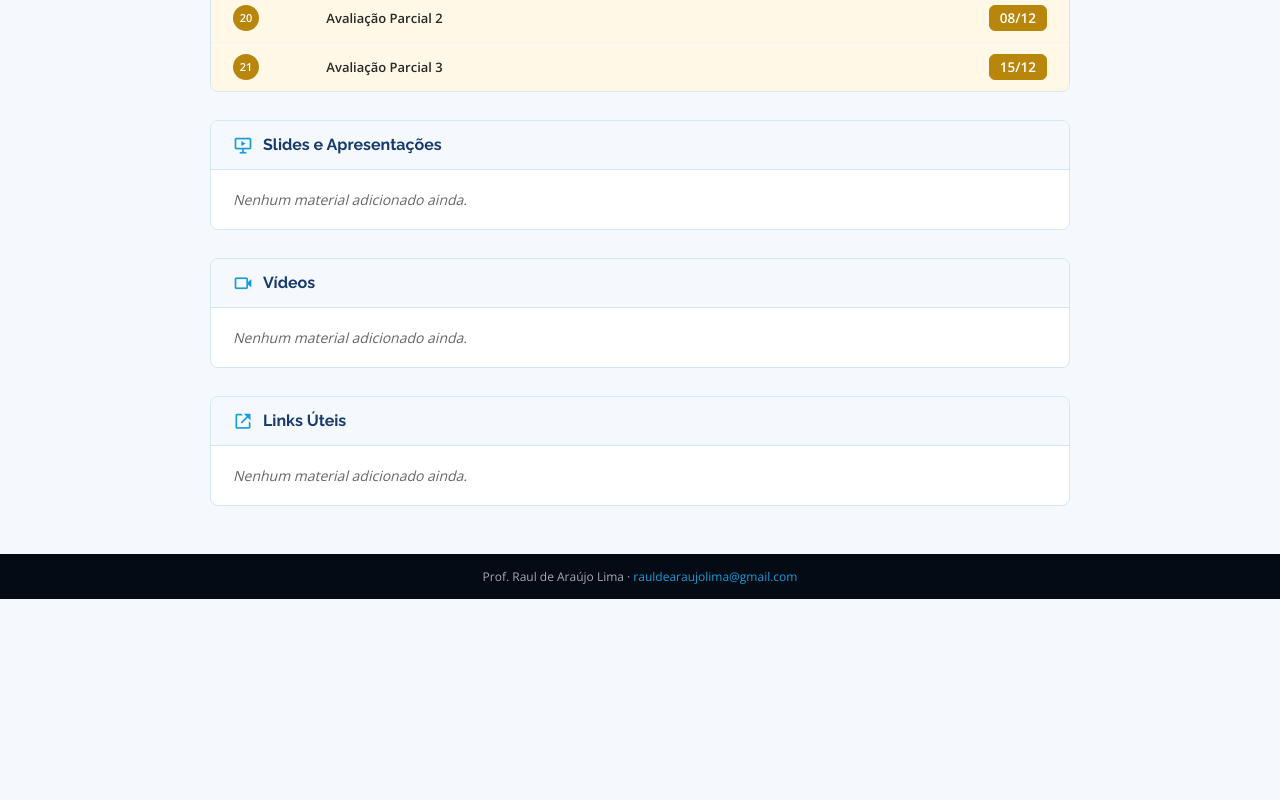
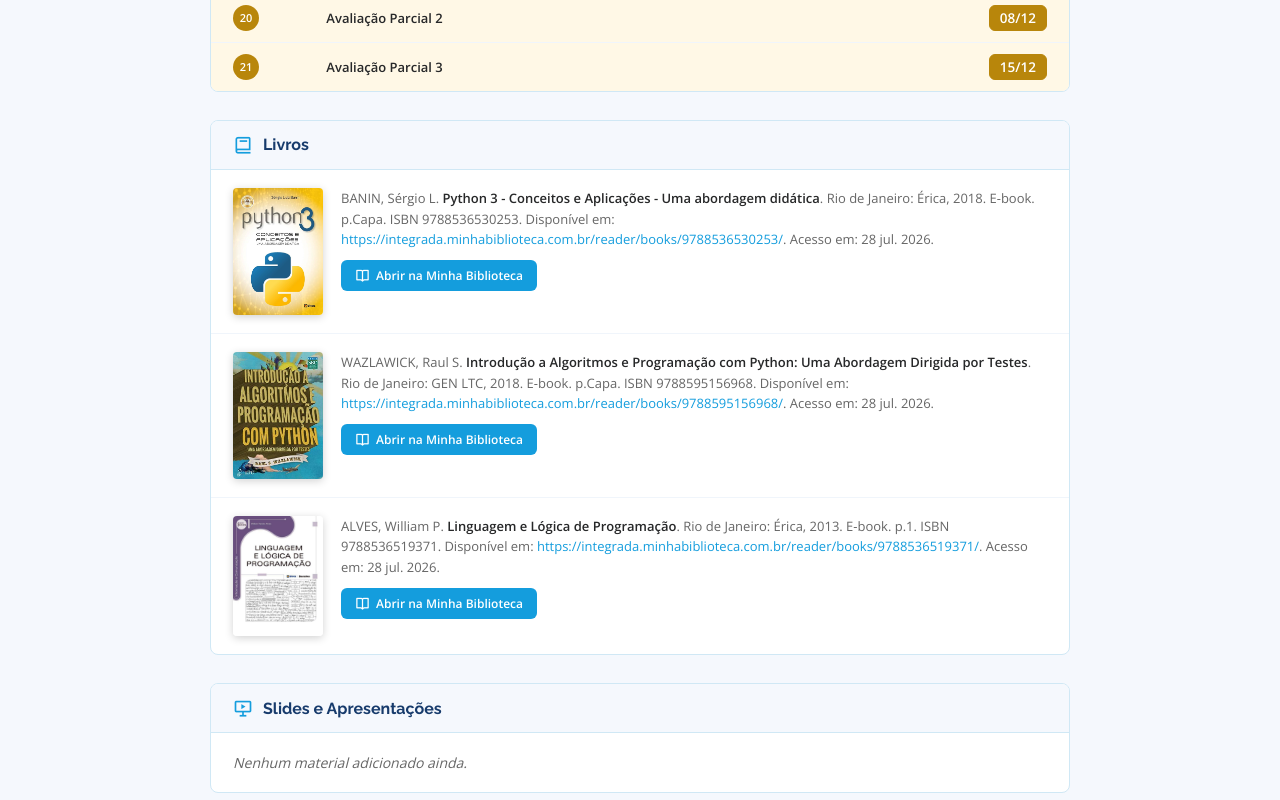
Before and after one commit to ei-raul/ei-raul.github.io, a plain HTML site: page disciplinas/logica-de-programacao.html in a window 1280 px wide. Shown: the part 1720-2520 px from the top of the page. Before the commit the page ends 2319 px from the top, so only its background shows below. Drawn offline with nearby package versions, Linux system fonts and the light colour scheme.

Commit message:
feat: novos conteúdos para a disciplina de lógica de programação

```diff
--- a/disciplinas/logica-de-programacao.html
+++ b/disciplinas/logica-de-programacao.html
@@ -257,6 +257,45 @@
       </section>
 
       <section class="material-group">
+        <h2 class="material-group-title"><i class="bx bx-book material-icon"></i> Livros</h2>
+        <ul class="book-list">
+          <li class="book-item">
+            <img src="../assets/img/books/banin-python3.png" alt="Capa do livro Python 3 - Conceitos e Aplicações - Uma abordagem didática" class="book-cover">
+            <div class="book-info">
+              <p class="book-ref">
+                BANIN, Sérgio L. <strong>Python 3 - Conceitos e Aplicações - Uma abordagem didática</strong>. Rio de Janeiro: Érica, 2018. E-book. p.Capa. ISBN 9788536530253. Disponível em: <a href="https://integrada.minhabiblioteca.com.br/reader/books/9788536530253/" target="_blank" rel="noopener">https://integrada.minhabiblioteca.com.br/reader/books/9788536530253/</a>. Acesso em: 28 jul. 2026.
+              </p>
+              <a href="https://integrada.minhabiblioteca.com.br/reader/books/9788536530253/" target="_blank" rel="noopener" class="book-open-btn">
+                <i class="bx bx-book-open"></i> Abrir na Minha Biblioteca
+              </a>
+            </div>
+          </li>
+          <li class="book-item">
+            <img src="../assets/img/books/wazlawick-algoritmos.png" alt="Capa do livro Introdução a Algoritmos e Programação com Python: Uma Abordagem Dirigida por Testes" class="book-cover">
+            <div class="book-info">
+              <p class="book-ref">
+                WAZLAWICK, Raul S. <strong>Introdução a Algoritmos e Programação com Python: Uma Abordagem Dirigida por Testes</strong>. Rio de Janeiro: GEN LTC, 2018. E-book. p.Capa. ISBN 9788595156968. Disponível em: <a href="https://integrada.minhabiblioteca.com.br/reader/books/9788595156968/" target="_blank" rel="noopener">https://integrada.minhabiblioteca.com.br/reader/books/9788595156968/</a>. Acesso em: 28 jul. 2026.
+              </p>
+              <a href="https://integrada.minhabiblioteca.com.br/reader/books/9788595156968/" target="_blank" rel="noopener" class="book-open-btn">
+                <i class="bx bx-book-open"></i> Abrir na Minha Biblioteca
+              </a>
+            </div>
+          </li>
+          <li class="book-item">
+            <img src="../assets/img/books/alves-ling-e-log-de-prog.png" alt="Capa do livro Linguagem e Lógica de Programação" class="book-cover">
+            <div class="book-info">
+              <p class="book-ref">
+                ALVES, William P. <strong>Linguagem e Lógica de Programação</strong>. Rio de Janeiro: Érica, 2013. E-book. p.1. ISBN 9788536519371. Disponível em: <a href="https://integrada.minhabiblioteca.com.br/reader/books/9788536519371/" target="_blank" rel="noopener">https://integrada.minhabiblioteca.com.br/reader/books/9788536519371/</a>. Acesso em: 28 jul. 2026.
+              </p>
+              <a href="https://integrada.minhabiblioteca.com.br/reader/books/9788536519371/" target="_blank" rel="noopener" class="book-open-btn">
+                <i class="bx bx-book-open"></i> Abrir na Minha Biblioteca
+              </a>
+            </div>
+          </li>
+        </ul>
+      </section>
+
+      <section class="material-group">
         <h2 class="material-group-title"><i class="bx bx-slideshow material-icon"></i> Slides e Apresentações</h2>
         <!--
           Para adicionar um arquivo/slide, substitua o <li class="material-empty"> por:
```
Also changed, not shown: assets/img/books/alves-ling-e-log-de-prog.png (added), assets/img/books/banin-python3.png (added), assets/img/books/wazlawick-algoritmos.png (added), 1 other file.
